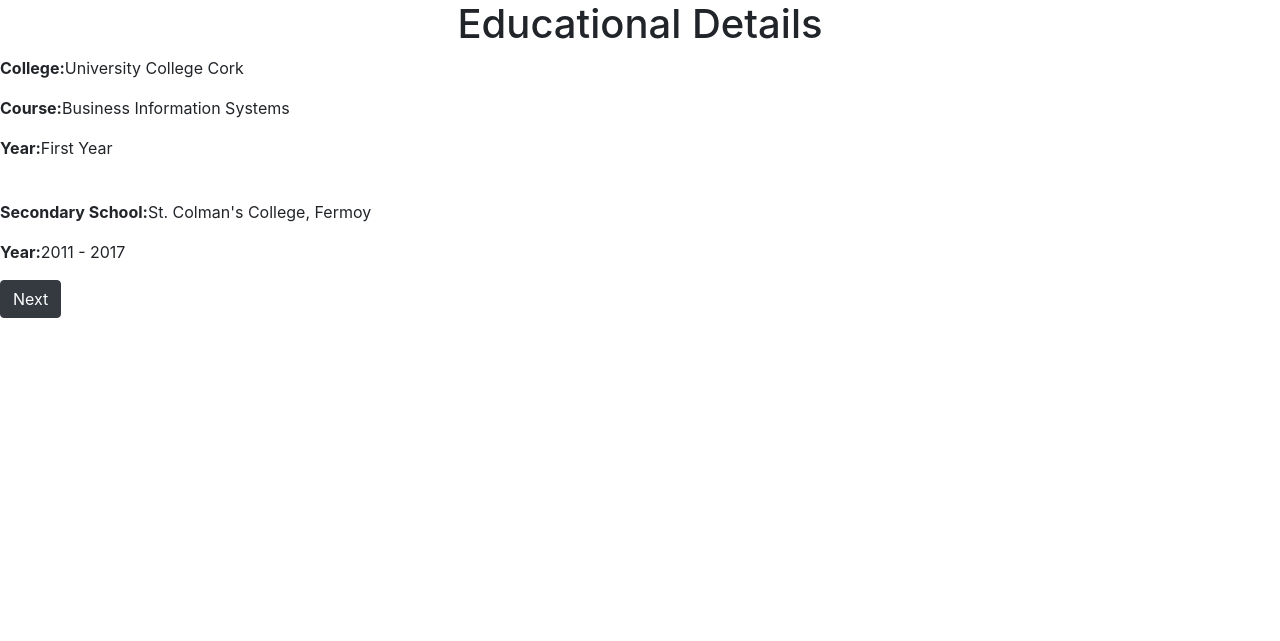
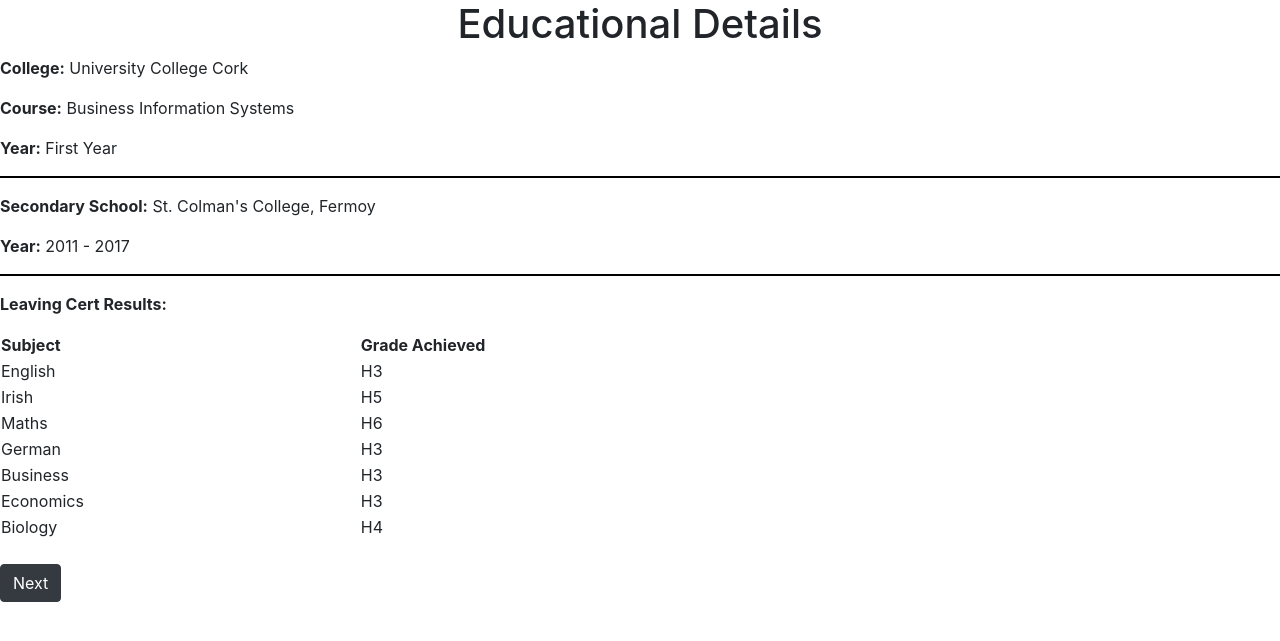
Before and after one commit to jasonlogue/IS1113117404656, a PHP site: page /cv_page2.html in a window 1280 px wide. Shown: the top 641 px of the page. Run offline with PHP 8.4, Linux system fonts and the light colour scheme; some libraries are stand-ins or nearby versions.

Commit message:
Lc Results

```diff
--- a/cv_page2.html
+++ b/cv_page2.html
@@ -15,16 +15,58 @@
         <body>
             <h1 class="mainheading">Educational Details</h1>
 
-            <p><strong>College:</strong>University College Cork</p>
-            <p><strong>Course:</strong>Business Information Systems</p>
-            <p><strong>Year:</strong>First Year</p>
+            <p><strong>College:</strong> University College Cork </p>
+            <p><strong>Course:</strong> Business Information Systems </p>
+            <p><strong>Year:</strong> First Year </p>
 
-            </br>
+            <hr class="line">
 
-            <p><strong>Secondary School:</strong>St. Colman's College, Fermoy</p>
-            <p><strong>Year:</strong>2011 - 2017</p>
+            <p><strong>Secondary School:</strong> St. Colman's College, Fermoy </p>
+            <p><strong>Year:</strong> 2011 - 2017 </p>
 
+            <hr class="line">
+
+            <!-- Adding in table of lc results -->
+            <p><strong>Leaving Cert Results: </strong></p>
+            <table>
+            <table style="width:70%">
+                <tr>
+                    <th> Subject </th>
+                    <th> Grade Achieved </th>
+                 </tr>
+                 <tr>
+                     <td>English</td>
+                     <td>H3</td>
+                 </tr>
+                 <tr>
+                     <td>Irish</td>
+                     <td>H5</td>
+                 </tr>
+                 <tr>
+                     <td>Maths</td>
+                     <td>H6</td>
+                 </tr>
+                 <tr>
+                     <td>German</td>
+                     <td>H3</td>
+                 </tr>
+                 <tr>
+                     <td>Business</td>
+                     <td>H3</td>
+                 </tr>
+                 <tr>
+                     <td>Economics</td>
+                     <td>H3</td>
+                 </tr>
+                 <tr>
+                     <td>Biology</td>
+                     <td>H4</td>
+                 </tr>
+            </table>
+
+            <br>
 
             <a href="cv_page3.html" class="btn btn-dark">Next</a>
+
         </body>
 </html>
--- a/mystylesheet.css
+++ b/mystylesheet.css
@@ -1,3 +1,6 @@
 .mainheading{
     text-align: center;
 }
+.line{
+    border:1px solid black;
+}
```
Also changed, not shown: cv_page1.html (+4 -4 lines), cv_page3.html (+8 -6 lines).
